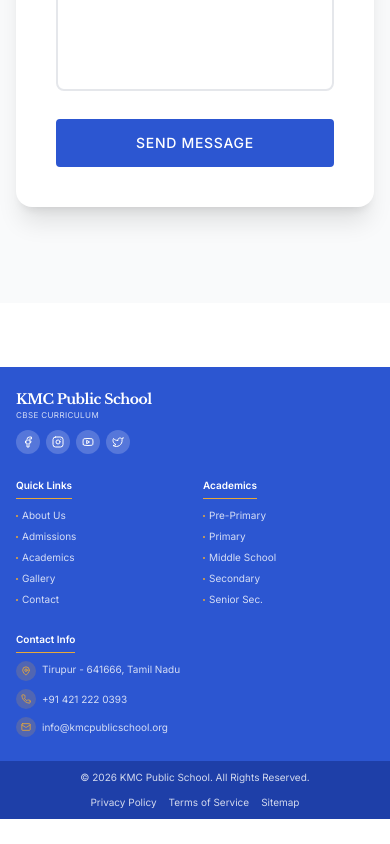
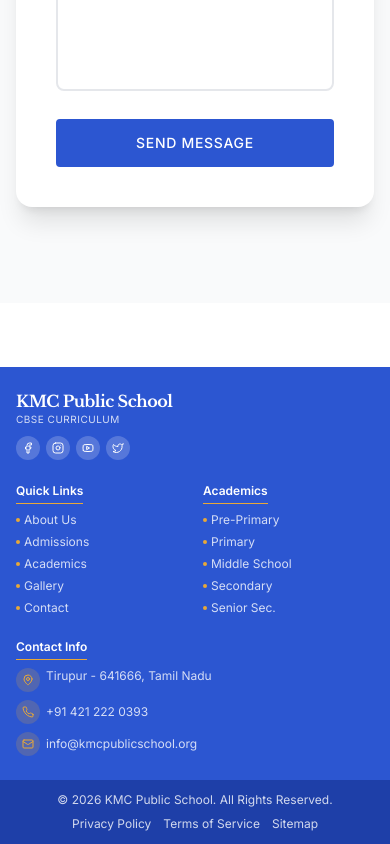
Before and after one commit to Akshay2310-cyber/KMC-PUBLIC-SCHOOL, a Next.js app: page / in a window 390 px wide. Shown: the part 8663-9507 px from the top of the page. Before the commit the page ends 9482 px from the top, so only its background shows below. Built offline with nearby package versions, Linux system fonts and the light colour scheme.

Commit message:
Increase footer text sizes for better mobile readability

```diff
--- a/components/layout/Footer.tsx
+++ b/components/layout/Footer.tsx
@@ -12,14 +12,14 @@ export default function Footer() {
             {/* About */}
             <div className="col-span-2 sm:col-span-3 lg:col-span-1">
               <div className="flex flex-col mb-2 sm:mb-4 md:mb-6">
-                <span className="font-hero text-sm sm:text-lg md:text-xl font-bold text-white leading-tight" style={{ letterSpacing: '-0.5px' }}>
+                <span className="font-hero text-base sm:text-lg md:text-xl font-bold text-white leading-tight" style={{ letterSpacing: '-0.5px' }}>
                   {schoolInfo.name}
                 </span>
-                <span className="text-[8px] sm:text-[10px] md:text-xs text-white/80 uppercase tracking-wider">
+                <span className="text-[10px] sm:text-[10px] md:text-xs text-white/80 uppercase tracking-wider">
                   {schoolInfo.tagline}
                 </span>
               </div>
-              <p className="text-white/80 text-[10px] sm:text-xs md:text-sm leading-relaxed mb-2 sm:mb-4 md:mb-6 hidden sm:block">
+              <p className="text-white/80 text-xs sm:text-xs md:text-sm leading-relaxed mb-2 sm:mb-4 md:mb-6 hidden sm:block">
                 KMC Public School, established in 2008, is an exclusive CBSE school in Tirupur
                 committed to providing world-class education with international standards.
               </p>
@@ -41,15 +41,15 @@ export default function Footer() {
 
             {/* Quick Links */}
             <div>
-              <h4 className="text-[10px] sm:text-sm md:text-lg font-semibold mb-2 sm:mb-4 md:mb-6 border-b border-secondary sm:border-b-2 pb-1 sm:pb-2 inline-block">Quick Links</h4>
-              <ul className="space-y-1 sm:space-y-2 md:space-y-3">
+              <h4 className="text-xs sm:text-sm md:text-lg font-semibold mb-2 sm:mb-4 md:mb-6 border-b border-secondary sm:border-b-2 pb-1 sm:pb-2 inline-block">Quick Links</h4>
+              <ul className="space-y-1.5 sm:space-y-2 md:space-y-3">
                 {['About Us', 'Admissions', 'Academics', 'Gallery', 'Contact'].map((link) => (
                   <li key={link}>
                     <Link
                       href={`/${link.toLowerCase().replace(' ', '-')}`}
-                      className="text-white/80 text-[10px] sm:text-xs md:text-sm hover:text-secondary hover:pl-2 transition-all duration-300 flex items-center gap-1 sm:gap-2"
+                      className="text-white/80 text-xs sm:text-xs md:text-sm hover:text-secondary hover:pl-2 transition-all duration-300 flex items-center gap-1 sm:gap-2"
                     >
-                      <span className="w-0.5 h-0.5 sm:w-1 sm:h-1 md:w-1.5 md:h-1.5 bg-secondary rounded-full"></span>
+                      <span className="w-1 h-1 sm:w-1 sm:h-1 md:w-1.5 md:h-1.5 bg-secondary rounded-full"></span>
                       {link}
                     </Link>
                   </li>
@@ -59,15 +59,15 @@ export default function Footer() {
 
             {/* Academics */}
             <div>
-              <h4 className="text-[10px] sm:text-sm md:text-lg font-semibold mb-2 sm:mb-4 md:mb-6 border-b border-secondary sm:border-b-2 pb-1 sm:pb-2 inline-block">Academics</h4>
-              <ul className="space-y-1 sm:space-y-2 md:space-y-3">
+              <h4 className="text-xs sm:text-sm md:text-lg font-semibold mb-2 sm:mb-4 md:mb-6 border-b border-secondary sm:border-b-2 pb-1 sm:pb-2 inline-block">Academics</h4>
+              <ul className="space-y-1.5 sm:space-y-2 md:space-y-3">
                 {['Pre-Primary', 'Primary', 'Middle School', 'Secondary', 'Senior Sec.'].map((link) => (
                   <li key={link}>
                     <Link
                       href="/#programs"
-                      className="text-white/80 text-[10px] sm:text-xs md:text-sm hover:text-secondary hover:pl-2 transition-all duration-300 flex items-center gap-1 sm:gap-2"
+                      className="text-white/80 text-xs sm:text-xs md:text-sm hover:text-secondary hover:pl-2 transition-all duration-300 flex items-center gap-1 sm:gap-2"
                     >
-                      <span className="w-0.5 h-0.5 sm:w-1 sm:h-1 md:w-1.5 md:h-1.5 bg-secondary rounded-full"></span>
+                      <span className="w-1 h-1 sm:w-1 sm:h-1 md:w-1.5 md:h-1.5 bg-secondary rounded-full"></span>
                       {link}
                     </Link>
                   </li>
@@ -77,15 +77,15 @@ export default function Footer() {
 
             {/* Resources - Hidden on smallest mobile */}
             <div className="hidden sm:block">
-              <h4 className="text-[10px] sm:text-sm md:text-lg font-semibold mb-2 sm:mb-4 md:mb-6 border-b border-secondary sm:border-b-2 pb-1 sm:pb-2 inline-block">Resources</h4>
-              <ul className="space-y-1 sm:space-y-2 md:space-y-3">
+              <h4 className="text-xs sm:text-sm md:text-lg font-semibold mb-2 sm:mb-4 md:mb-6 border-b border-secondary sm:border-b-2 pb-1 sm:pb-2 inline-block">Resources</h4>
+              <ul className="space-y-1.5 sm:space-y-2 md:space-y-3">
                 {['Fee Structure', 'Brochure', 'Calendar', 'Careers'].map((link) => (
                   <li key={link}>
                     <Link
                       href="#"
-                      className="text-white/80 text-[10px] sm:text-xs md:text-sm hover:text-secondary hover:pl-2 transition-all duration-300 flex items-center gap-1 sm:gap-2"
+                      className="text-white/80 text-xs sm:text-xs md:text-sm hover:text-secondary hover:pl-2 transition-all duration-300 flex items-center gap-1 sm:gap-2"
                     >
-                      <span className="w-0.5 h-0.5 sm:w-1 sm:h-1 md:w-1.5 md:h-1.5 bg-secondary rounded-full"></span>
+                      <span className="w-1 h-1 sm:w-1 sm:h-1 md:w-1.5 md:h-1.5 bg-secondary rounded-full"></span>
                       {link}
                     </Link>
                   </li>
@@ -95,27 +95,27 @@ export default function Footer() {
 
             {/* Contact */}
             <div className="col-span-2 sm:col-span-3 lg:col-span-1">
-              <h4 className="text-[10px] sm:text-sm md:text-lg font-semibold mb-2 sm:mb-4 md:mb-6 border-b border-secondary sm:border-b-2 pb-1 sm:pb-2 inline-block">Contact Info</h4>
+              <h4 className="text-xs sm:text-sm md:text-lg font-semibold mb-2 sm:mb-4 md:mb-6 border-b border-secondary sm:border-b-2 pb-1 sm:pb-2 inline-block">Contact Info</h4>
               <ul className="space-y-2 sm:space-y-3 md:space-y-4">
                 <li className="flex gap-1.5 sm:gap-2 md:gap-3">
-                  <div className="w-5 h-5 sm:w-8 sm:h-8 md:w-10 md:h-10 rounded-full bg-secondary/20 flex items-center justify-center flex-shrink-0">
-                    <MapPin size={10} className="text-secondary sm:w-4 sm:h-4 md:w-[18px] md:h-[18px]" />
+                  <div className="w-6 h-6 sm:w-8 sm:h-8 md:w-10 md:h-10 rounded-full bg-secondary/20 flex items-center justify-center flex-shrink-0">
+                    <MapPin size={12} className="text-secondary sm:w-4 sm:h-4 md:w-[18px] md:h-[18px]" />
                   </div>
-                  <span className="text-white/80 text-[10px] sm:text-xs md:text-sm">
+                  <span className="text-white/80 text-xs sm:text-xs md:text-sm">
                     {schoolInfo.address.city} - {schoolInfo.address.pincode}, {schoolInfo.address.state}
                   </span>
                 </li>
                 <li className="flex gap-1.5 sm:gap-2 md:gap-3 items-center">
-                  <div className="w-5 h-5 sm:w-8 sm:h-8 md:w-10 md:h-10 rounded-full bg-secondary/20 flex items-center justify-center flex-shrink-0">
-                    <Phone size={10} className="text-secondary sm:w-4 sm:h-4 md:w-[18px] md:h-[18px]" />
+                  <div className="w-6 h-6 sm:w-8 sm:h-8 md:w-10 md:h-10 rounded-full bg-secondary/20 flex items-center justify-center flex-shrink-0">
+                    <Phone size={12} className="text-secondary sm:w-4 sm:h-4 md:w-[18px] md:h-[18px]" />
                   </div>
-                  <span className="text-white/80 text-[10px] sm:text-xs md:text-sm">{schoolInfo.contact.phone[0]}</span>
+                  <span className="text-white/80 text-xs sm:text-xs md:text-sm">{schoolInfo.contact.phone[0]}</span>
                 </li>
                 <li className="flex gap-1.5 sm:gap-2 md:gap-3 items-center">
-                  <div className="w-5 h-5 sm:w-8 sm:h-8 md:w-10 md:h-10 rounded-full bg-secondary/20 flex items-center justify-center flex-shrink-0">
-                    <Mail size={10} className="text-secondary sm:w-4 sm:h-4 md:w-[18px] md:h-[18px]" />
+                  <div className="w-6 h-6 sm:w-8 sm:h-8 md:w-10 md:h-10 rounded-full bg-secondary/20 flex items-center justify-center flex-shrink-0">
+                    <Mail size={12} className="text-secondary sm:w-4 sm:h-4 md:w-[18px] md:h-[18px]" />
                   </div>
-                  <span className="text-white/80 text-[10px] sm:text-xs md:text-sm break-all">{schoolInfo.contact.email}</span>
+                  <span className="text-white/80 text-xs sm:text-xs md:text-sm break-all">{schoolInfo.contact.email}</span>
                 </li>
               </ul>
             </div>
@@ -124,20 +124,20 @@ export default function Footer() {
       </div>
 
       {/* Bottom Bar */}
-      <div className="bg-primary-dark py-2 sm:py-4 md:py-5">
+      <div className="bg-primary-dark py-3 sm:py-4 md:py-5">
         <div className="container mx-auto px-4">
           <div className="flex flex-col sm:flex-row justify-between items-center gap-2 sm:gap-4">
-            <p className="text-white/80 text-[10px] sm:text-xs md:text-sm text-center sm:text-left">
+            <p className="text-white/80 text-xs sm:text-xs md:text-sm text-center sm:text-left">
               &copy; {new Date().getFullYear()} KMC Public School. All Rights Reserved.
             </p>
             <div className="flex gap-3 sm:gap-4 md:gap-6 flex-wrap justify-center">
-              <Link href="/privacy" className="text-white/80 text-[10px] sm:text-xs md:text-sm hover:text-secondary transition-colors duration-300">
+              <Link href="/privacy" className="text-white/80 text-xs sm:text-xs md:text-sm hover:text-secondary transition-colors duration-300">
                 Privacy Policy
               </Link>
-              <Link href="/terms" className="text-white/80 text-[10px] sm:text-xs md:text-sm hover:text-secondary transition-colors duration-300">
+              <Link href="/terms" className="text-white/80 text-xs sm:text-xs md:text-sm hover:text-secondary transition-colors duration-300">
                 Terms of Service
               </Link>
-              <a href="/sitemap.xml" className="text-white/80 text-[10px] sm:text-xs md:text-sm hover:text-secondary transition-colors duration-300">
+              <a href="/sitemap.xml" className="text-white/80 text-xs sm:text-xs md:text-sm hover:text-secondary transition-colors duration-300">
                 Sitemap
               </a>
             </div>
```
